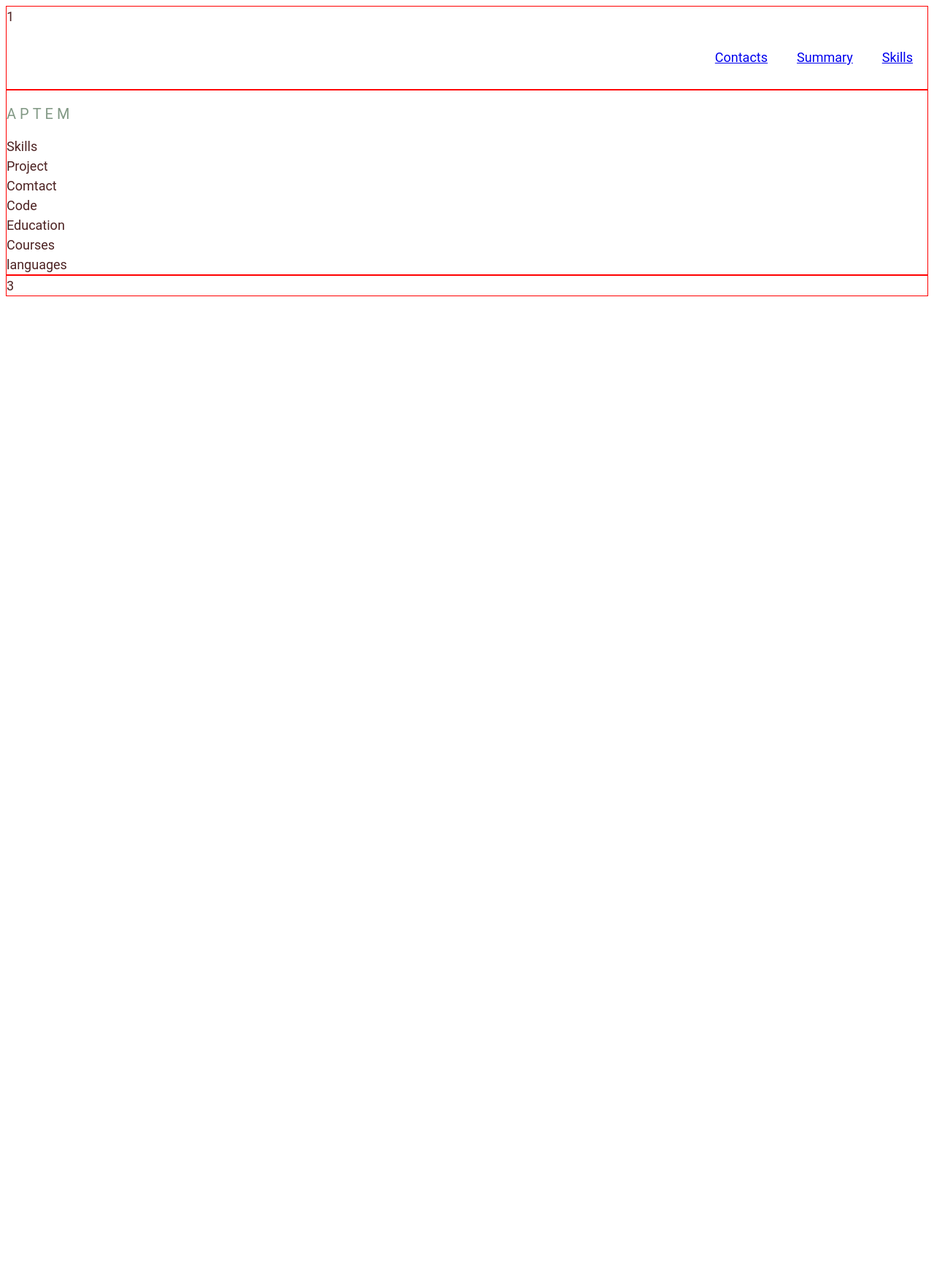
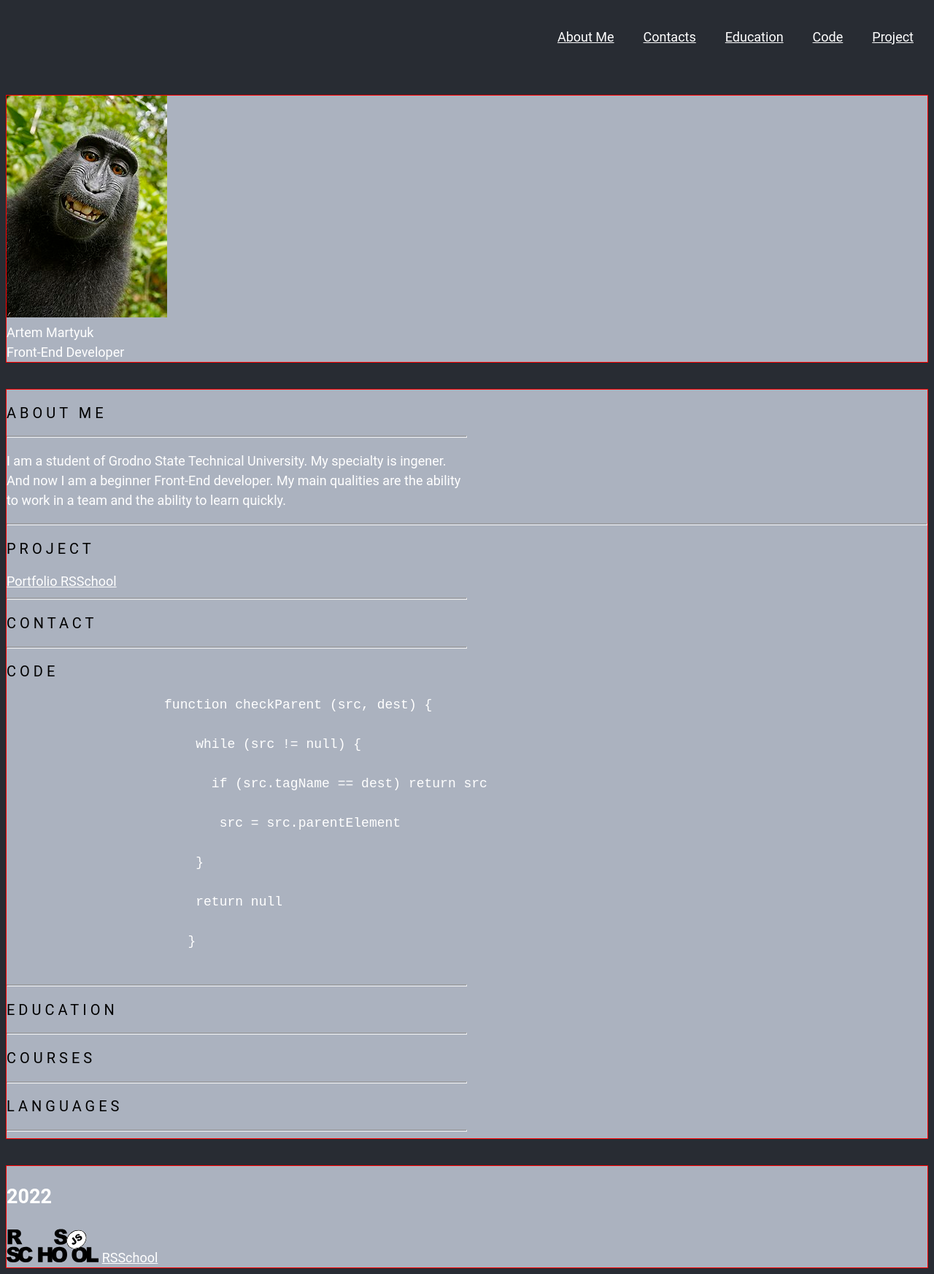
Before and after one commit to ArtemMartyuk/rsschool-cv, a plain HTML site: page index.html in a window 1280 px wide. Shown: the whole page at 73% size. Before the commit the page ends 800 px from the top, so only its background shows below. Drawn offline with Linux system fonts and the light colour scheme.

Commit message:
fix: change html and css

```diff
--- a/index.html
+++ b/index.html
@@ -4,42 +4,84 @@
     <meta charset="UTF-8">
     <meta http-equiv="X-UA-Compatible" content="IE=edge">
     <meta name="viewport" content="width=device-width, initial-scale=1.0">
-    <title>cv</title>
+    <title>CV</title>
     <link rel="stylesheet" href="style.css">
     <link rel="icon" href="assets/icon.ico">
 </head>
 <body>
+    <nav class="nav">
+        <ul class="nav-list">
+            <li class="nav-item"><a href="#aboutme" class="nav-link">About Me </a></li>
+          <li class="nav-item"><a href="#contacts" class="nav-link">Contacts</a></li>
+          <li class="nav-item"><a href="#education" class="nav-link">Education</a></li>
+          <li class="nav-item"><a href="#code" class="nav-link">Code</a></li>
+          <li class="nav-item"><a href="#project" class="nav-link">Project</a></li>
+        </ul>
+      </nav>
+
+      <p></p>
     <header>
-        <div class="container">1</div>
-        <nav class="nav">
-            <ul class="nav-list">
-              <li class="nav-item"><a href="#contacts" class="nav-link">Contacts</a></li>
-              <li class="nav-item"><a href="#summary" class="nav-link">Summary</a></li>
-              <li class="nav-item"><a href="#skills" class="nav-link">Skills</a></li>
-            </ul>
-          </nav>
+        <img src="monkey.jpg" alt="img">
+        <aside><div class="container">Artem Martyuk</div>
+        Front-End Developer</aside>
+
     </header>
+    <p></p>
     <main>
         <div class="container">
-            <section class="section" id="profile"><h1 class="section-title">Артем</h1></section>
-            <section class="section" id="skills">Skills</section>
-            <section class="section" id="project">Project</section>
-            <section class="section" id="contact">Comtact</section>
-            <section class="section" id="code">Code</section>
-            <section class="section" id="education">Education</section>
-            <section class="section" id="courses">Courses</section>
-            <section class="section" id="languages">languages</section>
-
-
-
-
-
-
+            <section class="section" id="profile">
+                <h1 class="section-title">About Me</h1>
+                <hr>
+                <p>I am a student of Grodno State Technical University. My specialty is ingener. And now I am a beginner Front-End developer.
+                    My main qualities are the ability to work in a team and the ability to learn quickly.</p>
+            </section>
+                <hr>
+            </section>
+            <section class="section" id="project">
+                <h1 class="section-title">Project</h1>
+                <a href="https://artemmartyuk.github.io/rsschool-cv/">Portfolio RSSchool</a>
+                <hr>
+            </section>
+            <section class="section" id="contact">
+                <h1 class="section-title">Contact</h1>
+                <hr>
+            </section>
+            <section class="section" id="code">
+                <h1 class="section-title">Code</h1>
+                <pre>
+                    <code>function checkParent (src, dest) {<Br>
+                        while (src != null) {<Br>
+                          if (src.tagName == dest) return src<Br>
+                           src = src.parentElement<Br>
+                        }<Br>
+                        return null<Br>
+                       }</code>
+                    </pre>
+                <hr>
+            </section>
+            <section class="section" id="education">
+                <h1 class="section-title">Education</h1>
+                <hr>
+            </section>
+            <section class="section" id="courses">
+                <h1 class="section-title">Courses</h1>
+                <hr>
+            </section>
+            <section class="section" id="languages">
+                <h1 class="section-title">Languages</h1>
+                <hr>
+            </section>
 
         </div>
     </main>
+    <p></p>
+
     <footer>
-        <div class="container">3</div>
+        <div class="container">
+            <h2>2022</h2>
+            <img class="rs" src="assets/rs_school_js.svg" alt="rs">
+<a href="https://rs.school/js/">RSSchool</a>
+        </div>
     </footer>
 
 
--- a/style.css
+++ b/style.css
@@ -1,17 +1,13 @@
 
 * {
     box-sizing: border-box;
+    color: white;
   }
 
  header,main,footer {
     border: 1px solid red;
+    background-color: #ABB2BF;
   }
-
-  /* body {
-    min-height: 100vh;
-    margin: 0;
-    padding: 0;
-  } */
 
   body {
     display: flex;
@@ -33,6 +29,7 @@
 
   html {
     scroll-behavior: smooth;
+    background-color: #282C33;
   }
 
   .nav-link {
@@ -42,12 +39,12 @@
   }
 
   .section-item a {
-    color: #829985;
+    color: #941db1;
     text-decoration: none;
     transition: color 0.5s;
   }
   .section-item a:hover {
-    color: #4d2323;
+    color: #3d0fe4;
   }
 
   .main-container {
@@ -72,7 +69,6 @@
     font-size: 18px;
     font-weight: 400;
     line-height: 1.5;
-    color: #4d2323;
   }
 
   /* Пример стилизации заголовков: */
@@ -82,14 +78,15 @@
   font-weight: 400;
   text-transform: uppercase;
   letter-spacing: 5px;
-  color: #829985;
+  color: #000000;
+  font-style: inherit;
 }
 
 /* Пример стилизации ссылок: */
 
 .link {
   text-decoration: none;
-  color: #829985;
+  color: #7b837c;
   transition: color 0.5s;
   text-decoration: none;
 }
@@ -115,3 +112,15 @@
   border: 1px solid #829985;
   border-radius: 50%;
 } */
+
+hr {
+width: 100%;
+align: left;
+color: black;
+height: 3px;
+}
+
+.rs {
+    width: 10%;
+    align: right;
+}
```
Also changed, not shown: assets/rs_school_js.svg (added).
